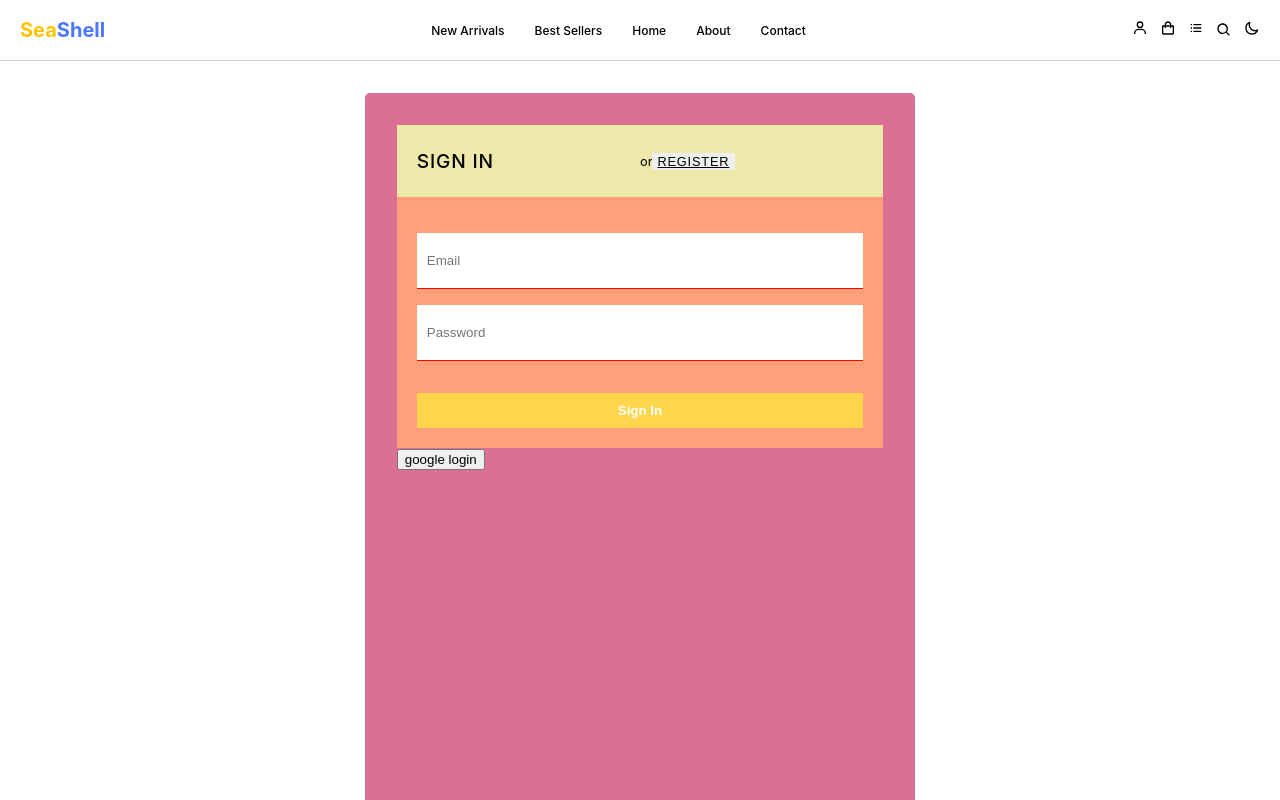
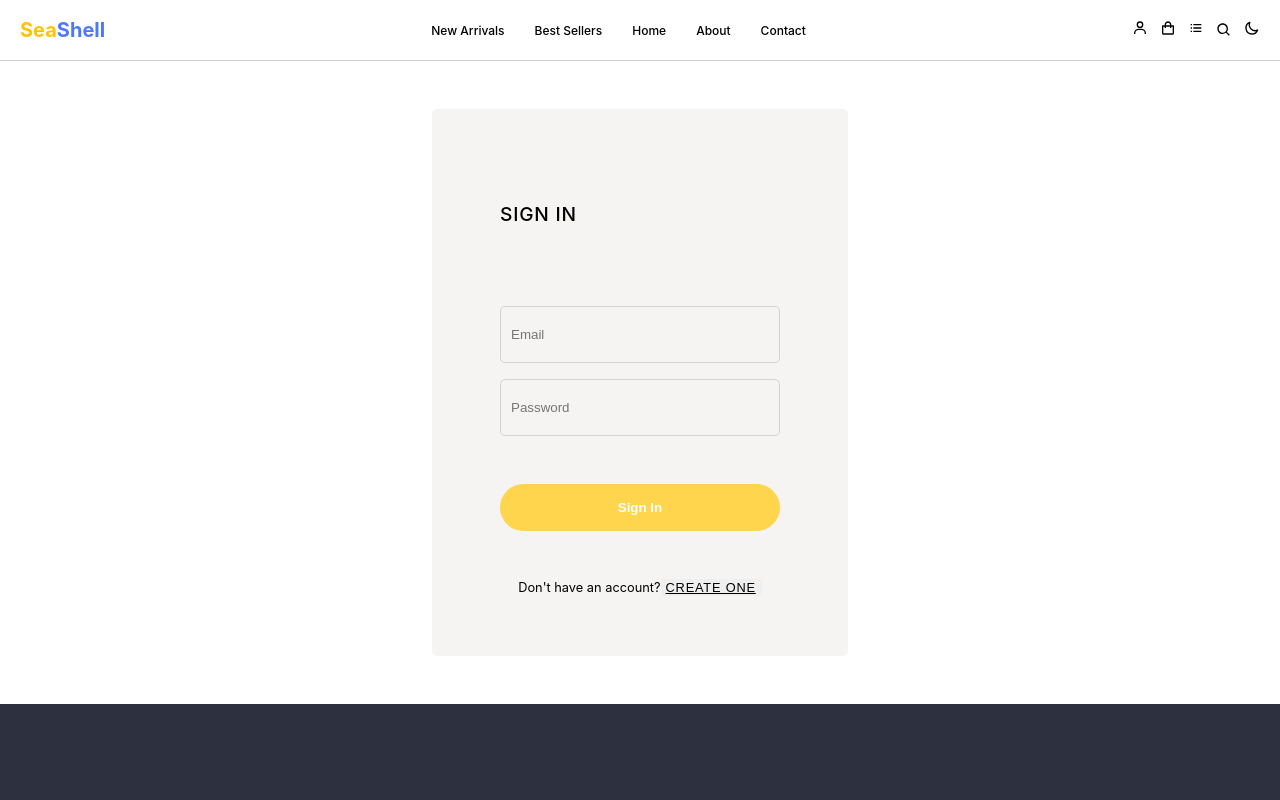
Before and after one commit to joycethh/playground, a React (Create React App) app: page /auth in a window 1280 px wide. Shown: the top 800 px of the page. Built offline with nearby package versions, Linux system fonts and the light colour scheme.

Commit message:
complete auth component

```diff
--- a/src/pages/auth/Auth.js
+++ b/src/pages/auth/Auth.js
@@ -27,27 +27,10 @@ const Auth = () => {
     setIsRegister(!isRegister);
   };
   return (
-    <section>
     <div className="container">
       <div className="card">
-          <div className="grid-container header">
         <div className="grid-item title">
           <h6>{isRegister ? "Register" : "Sign In"}</h6>
-            </div>
-
-            <div className="grid-item toggle">
-              {isRegister ? (
-                <div>
-                  <p>Already a user? </p>
-                  <button onClick={toggleMode}>Sign In</button>
-                </div>
-              ) : (
-                <div>
-                  <p>or</p>
-                  <button onClick={toggleMode}>Register</button>
-                </div>
-              )}
-            </div>
         </div>
 
         <form onSubmit={handleSubmit}>
@@ -86,12 +69,25 @@ const Auth = () => {
           </div>
         </form>
 
-          <div className="grid-item google">
+        {/* <div className="grid-item google">
           <button>google login</button>
+        </div> */}
+
+        <div className="grid-item toggle">
+          {isRegister ? (
+            <div>
+              <p>Already a user? </p>
+              <button onClick={toggleMode}>Sign In</button>
+            </div>
+          ) : (
+            <div>
+              <p>Don't have an account?</p>
+              <button onClick={toggleMode}>Create one</button>
+            </div>
+          )}
         </div>
       </div>
     </div>
-    </section>
   );
 };
 
--- a/src/pages/auth/auth.scss
+++ b/src/pages/auth/auth.scss
@@ -2,18 +2,20 @@
 
 .container {
     @include themify($themes) {
-        height: 100vh;;
         display: flex;
         justify-content: center;
 
         .card {
-            background-color: palevioletred;
-            width: 40%;
+            min-width: 25%;
             border-radius: 5px;
-            padding: 2rem;
+            background-color:themed('bgSoft');
+            padding: 3rem;
+            margin: 3rem;
+
 
             @include mobile{
                 width: 100%;
+                padding: 0;
             }
 
              @include tablet{
@@ -22,24 +24,14 @@
 
             }
 
-
-            .header {
-                 display: grid;
-                 padding: 20px;
-                 grid-template-columns: repeat(2, 1fr);
-                 grid-template-rows: 2rem;
-                 background-color: palegoldenrod;
-
-                @include mobile{
-                    grid-template-columns: 1fr;
-                }
-
                 .grid-item {
                    display: flex;
                    align-items: center;
                 }
 
                .title {
+                padding-left: 20px;
+
 
                     h6 {
                       font-weight: 500;
@@ -49,41 +41,17 @@
                     }
                 }
 
-                .toggle {
-                    display: flex;
 
-                    @include tablet{
-                        display: flex;
-                    }
-
-                    p {
-                        display: inline-block;
-                        font-size: 0.8rem;
-                    }
-
-                    button {
-                        font-size: 0.8rem;
-                        padding-left: 5px;
-                        border: 0;
-                        text-decoration: underline;
-                        text-transform: uppercase;
-                        letter-spacing: 0.05rem;
-                        cursor: pointer;
-                    }
-
-                }
-
-            }
 
             form {
-                background-color: palegreen;
+                // background-color: palegreen;
 
                 .form {
                     display: flex;
                     flex-direction: column;
                     gap:1rem;
                     align-items: center;
-                    background-color: lightsalmon;
+                    // background-color: lightsalmon;
                     padding: 20px;
 
                     .grid-item {
@@ -94,26 +62,49 @@
 
 
                     input {
-                        border: none;
-                        border-bottom: 1px solid red;
+                        background-color:themed('bgSoft');
+                        border: 1px solid themed('border');
                         padding: 20px 10px;
                         width: 100%;
-
-
+                        border-radius: 5px;;
                     }
 
                     button{
-                        padding: 10px;
+                        padding: 1rem;
+                        margin: 1rem auto ;
                         border: none;
                         background-color: themed('bgHighlight');
                         color: themed('textContrast');
                         font-weight: bold;
                         cursor: pointer;
                         width: 100%;
+
+                        border-radius: 30px;
                     }
 
                 }
 
+
+            }
+
+            .toggle {
+                display: flex;
+                justify-content: center;
+
+                p {
+                    display: inline-block;
+                    font-size: 0.8rem;
+                }
+
+                button {
+                    font-size: 0.8rem;
+                    padding-left: 5px;
+                    border: 0;
+                    text-decoration: underline;
+                    text-transform: uppercase;
+                    letter-spacing: 0.05rem;
+                    cursor: pointer;
+                }
 
             }
 
```
Lines whose indentation alone changed are shown as unchanged.
